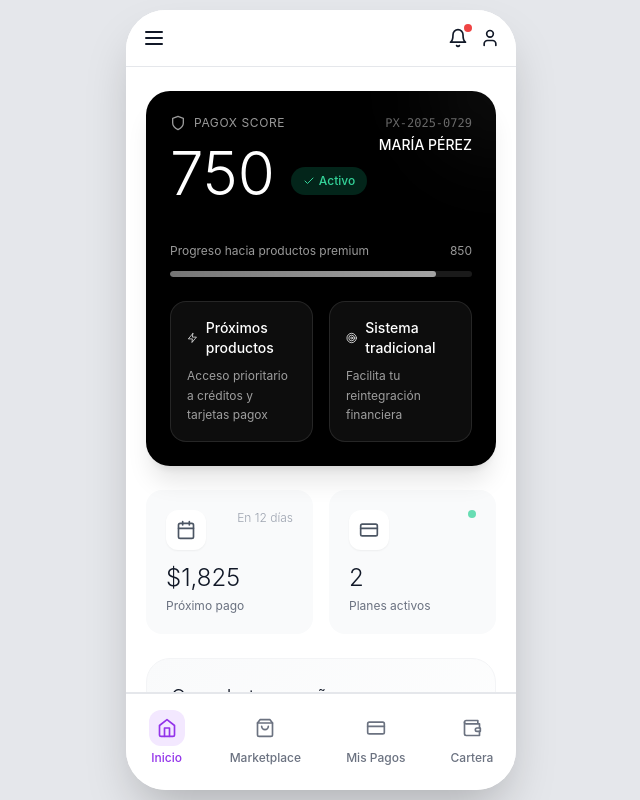
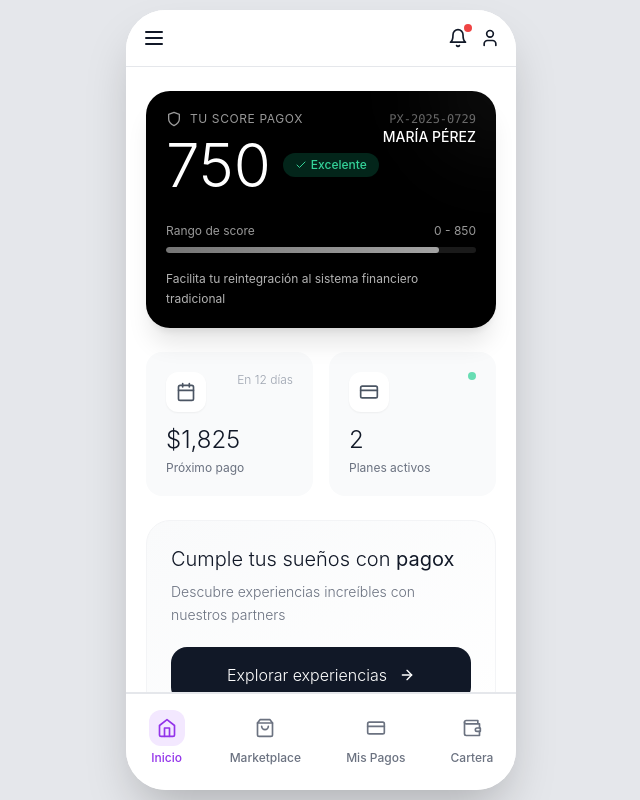
Before and after one commit to Rene-Nun/Pagox_proto_ux, a Next.js app: page / in a window 1280 px wide. Shown: the whole page, without its empty margins (319-959 px from the left). Built offline with nearby package versions, Linux system fonts and the light colour scheme.

Commit message:
Actualizar HomeScreen.tsx

```diff
--- a/app/components/screens/HomeScreen.tsx
+++ b/app/components/screens/HomeScreen.tsx
@@ -17,68 +17,49 @@ export default function HomeScreen({ onNavigate, activeTab }: HomeScreenProps) {
       <div className="flex-1 overflow-y-auto">
         <div className="px-5 py-6 space-y-6">
 
-          {/* Score Pagox - Pasaporte Financiero */}
-          <div className="bg-black rounded-3xl p-6 shadow-xl relative overflow-hidden">
+          {/* Score Pagox - Pasaporte Financiero Compacto */}
+          <div className="bg-black rounded-3xl p-5 shadow-xl relative overflow-hidden">
             {/* Decorative Elements */}
             <div className="absolute top-0 right-0 w-32 h-32 bg-white/5 rounded-full blur-2xl transform translate-x-16 -translate-y-16"></div>
-            <div className="absolute bottom-0 left-0 w-24 h-24 bg-white/3 rounded-full blur-xl transform -translate-x-12 translate-y-12"></div>
 
             <div className="relative">
-              <div className="flex justify-between items-start mb-6">
+              <div className="flex justify-between items-start mb-4">
                 <div>
-                  <div className="flex items-center gap-2 mb-3">
+                  <div className="flex items-center gap-2 mb-2">
                     <Shield className="w-4 h-4 text-white/60" />
-                    <p className="text-white/60 text-xs uppercase tracking-wider">Pagox Score</p>
+                    <p className="text-white/60 text-xs uppercase tracking-wider">Tu score pagox</p>
                   </div>
-                  <div className="flex items-end gap-4 mb-4">
+                  <div className="flex items-center gap-3 mb-3">
                     <h1 className="text-6xl font-light text-white">750</h1>
-                    <div className="bg-emerald-500/20 px-3 py-1.5 rounded-full mb-2">
+                    <div className="bg-emerald-500/20 px-3 py-1 rounded-full">
                       <span className="text-emerald-400 text-xs font-medium flex items-center gap-1">
                         <Check className="w-3 h-3" />
-                        Activo
+                        Excelente
                       </span>
                     </div>
                   </div>
                 </div>
 
                 <div className="text-right">
-                  <p className="text-white/40 text-xs font-mono mb-1">PX-2025-0729</p>
+                  <p className="text-white/40 text-xs font-mono">PX-2025-0729</p>
                   <p className="text-white text-sm font-medium">MARÍA PÉREZ</p>
                 </div>
               </div>
 
-              {/* Progress Bar */}
-              <div className="space-y-3 mb-6">
+              {/* Score Range */}
+              <div className="space-y-2 mb-4">
                 <div className="flex items-center justify-between">
-                  <span className="text-white/60 text-xs">Progreso hacia productos premium</span>
-                  <span className="text-white/60 text-xs">850</span>
+                  <span className="text-white/60 text-xs">Rango de score</span>
+                  <span className="text-white/60 text-xs">0 - 850</span>
                 </div>
                 <div className="flex-1 h-1.5 bg-white/10 rounded-full overflow-hidden">
                   <div className="h-full bg-gradient-to-r from-white/40 to-white/60 rounded-full transition-all duration-500" style={{ width: '88%' }}></div>
                 </div>
               </div>
 
-              {/* Benefits Grid */}
-              <div className="grid grid-cols-2 gap-4">
-                <div className="bg-white/5 rounded-2xl p-4 border border-white/10">
-                  <div className="flex items-center gap-2 mb-2">
-                    <Zap className="w-4 h-4 text-white/80" />
-                    <span className="text-white text-sm font-medium">Próximos productos</span>
-                  </div>
-                  <p className="text-white/60 text-xs leading-relaxed">
-                    Acceso prioritario a créditos y tarjetas pagox
-                  </p>
-                </div>
-                <div className="bg-white/5 rounded-2xl p-4 border border-white/10">
-                  <div className="flex items-center gap-2 mb-2">
-                    <Target className="w-4 h-4 text-white/80" />
-                    <span className="text-white text-sm font-medium">Sistema tradicional</span>
-                  </div>
-                  <p className="text-white/60 text-xs leading-relaxed">
-                    Facilita tu reintegración financiera
-                  </p>
-                </div>
-              </div>
+              <p className="text-white/70 text-xs leading-relaxed">
+                Facilita tu reintegración al sistema financiero tradicional
+              </p>
             </div>
           </div>
 
```
